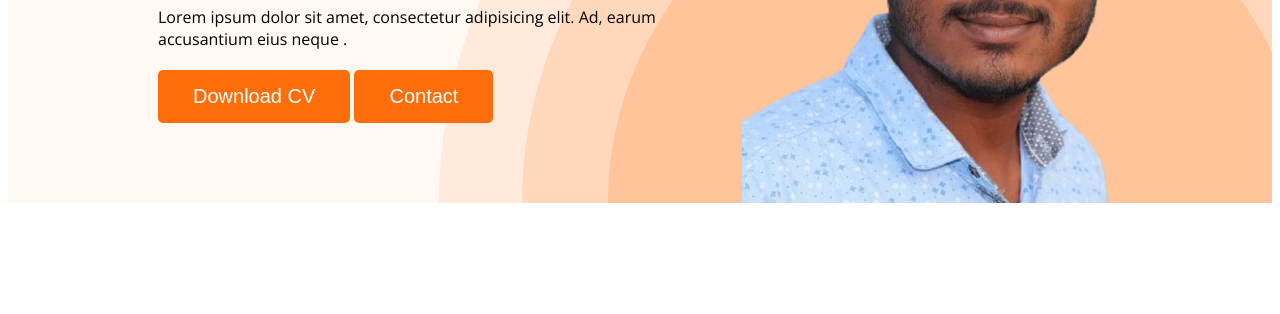
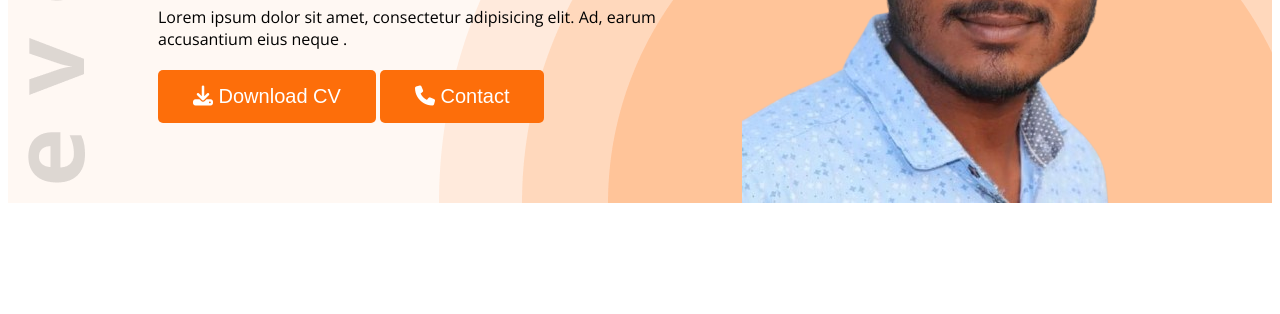
Before and after one commit to Imran773/first-project-repo, a plain HTML site: page index.html in a window 1280 px wide. Shown: the part 486-800 px from the top of the page. Drawn offline with nearby package versions, Linux system fonts and the light colour scheme.

Commit message:
added icon

```diff
--- a/index.html
+++ b/index.html
@@ -12,6 +12,9 @@
 
     <!-- css link -->
     <link rel="stylesheet" href="styles/portfolio.css">
+
+    <!-- font awesome -->
+    <script src="https://kit.fontawesome.com/46c967e33a.js" crossorigin="anonymous"></script>
 </head>
 <body>
     <header class="header">
@@ -29,8 +32,8 @@
                 <h3 class="banner-greeting">Hi, I am</h3>
                 <h1 class="banner-title">Imran Rahman</h1>
                 <p class="banner-description">Lorem ipsum dolor sit amet, consectetur adipisicing elit. Ad, earum accusantium eius neque .</p>
-                <button class="btn-primary">Download CV</button>
-                <button class="btn-primary">Contact</button>
+                <button class="btn-primary"> <i class="fa-solid fa-download"></i> Download CV</button>
+                <button class="btn-primary"> <i class="fa-solid fa-phone"></i> Contact</button>
             </div>
             <img class="profile-pic" src="images/imran2.png" alt="profile pic">
         </div>
@@ -162,7 +165,7 @@
             </div>
 
             <div class="download-cv">
-                <button class="btn-primary">Download CV</button>
+                <button class="btn-primary"><i class="fa-solid fa-download"></i> Download CV</button>
             </div>
          </section>
     </main>
@@ -171,7 +174,7 @@
         <div class="footer-column">
             <h3 class="section-title">Lets Connect</h3>
             <p class="section-description">
-                Please fill out the form on this section to contact with me or call between 9:00 A.M and 8.00 P.M ET, Sunday through Thursday
+                Please fill out the form on this section to contact with me or call
             </p>
             <div class="social-links">
                 <a href=""><img src="images/icons/facebook.png" alt=""></a>
--- a/styles/portfolio.css
+++ b/styles/portfolio.css
@@ -68,9 +68,9 @@ nav a{
 
 header{
     background-color: #FFF8F3;
-    background-image: url('../images/header_bg.png');
+    background-image: url('../images/header_bg.png'), url('../images/developer.png');
     background-repeat: no-repeat;
-    background-position: bottom right;
+    background-position: bottom right, top left;
 
 }
 
```
